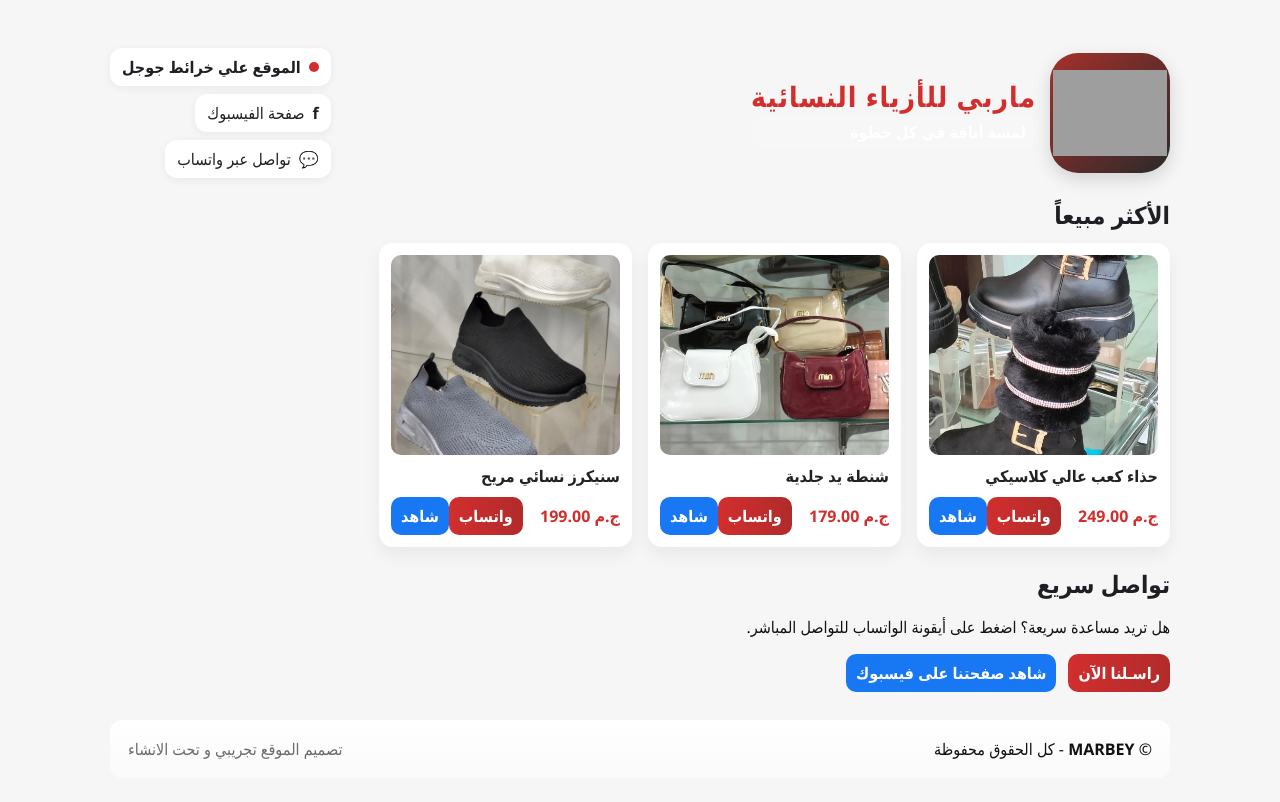
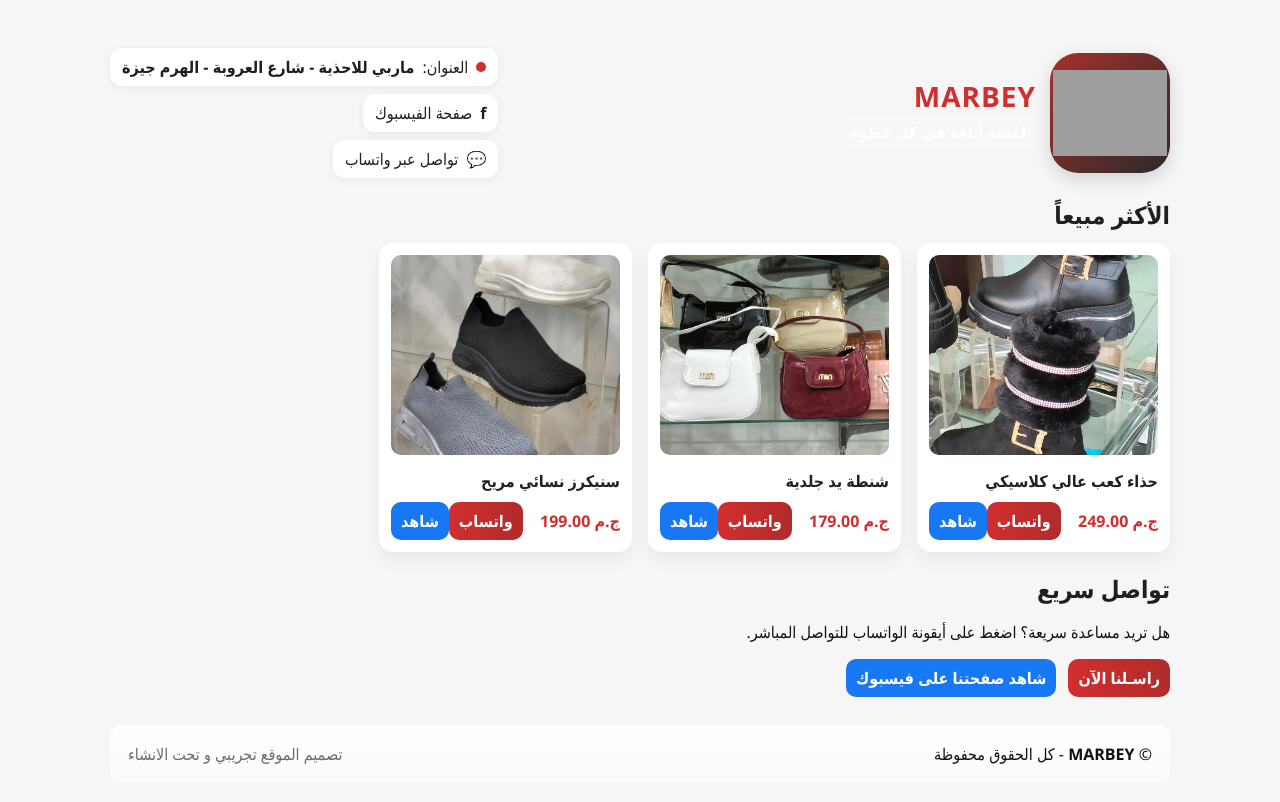
Before and after one commit to XincniX/marbey, a plain HTML site: page index.html in a window 1280 px wide. Drawn offline with Linux system fonts and the light colour scheme; grey boxes are pictures that could not be loaded.

Commit message:
Update index.html

```diff
--- a/index.html
+++ b/index.html
@@ -38,7 +38,7 @@ WhatsApp link format: https://wa.me/COUNTRYCODEPHONENUMBER?text=Hello%20Marbey%2
   <title>Marbey - أحذية وشنط نسائية</title>
   <style>
     :root{
-      --accent:#d22e2e; /* ماربي للأزياء  red */
+      --accent:#d22e2e; /* marbey red */
       --dark:#1f1f23;
       --muted:#6b6b6b;
       --card-bg: linear-gradient(135deg,#a6302b 0%, #2a2a2a 100%);
@@ -95,19 +95,19 @@ WhatsApp link format: https://wa.me/COUNTRYCODEPHONENUMBER?text=Hello%20Marbey%2
           <img src="assets/logo-rounded.png" alt="Marbey logo" id="logoImg">
         </div>
         <div>
-          <h1>ماربي للأزياء النسائية</h1>
+          <h1>MARBEY</h1>
           <div class="tag">لمسة أناقة في كل خطوة</div>
         </div>
       </div>
 
       <div class="contacts">
         <!-- Replace placeholders below with real data -->
-        <a href="https://maps.app.goo.gl/z1z87VambAZoRRx3A" target="_blank" rel="noopener">
+        <a href="https://maps.app.goo.gl/Dq2D58roEUA5ocjSA" target="_blank" rel="noopener">
           <span class="dot"></span>
-      <strong id="addressText">ماربي - شارع العروبة الهرم - الجيزة</strong>
+          العنوان: <strong id="addressText">ADDRESS_PLACEHOLDER</strong>
         </a>
 
-        <a id="facebookLink" href="https://www.facebook.com/profile.php?id=100063641126576" target="_blank" rel="noopener">
+        <a id="facebookLink" href="FACEBOOK_URL_PLACEHOLDER" target="_blank" rel="noopener">
           <span style="font-weight:700">f</span> صفحة الفيسبوك
         </a>
 
@@ -144,7 +144,7 @@ WhatsApp link format: https://wa.me/COUNTRYCODEPHONENUMBER?text=Hello%20Marbey%2
   <script>
     /* CONFIG - replace these with your real values or update them in the HTML before publishing */
     const CONFIG = {
-      address: 'الموقع علي خرائط جوجل',
+      address: 'ماربي للاحذية - شارع العروبة - الهرم جيزة',
       facebookUrl: 'https://www.facebook.com/profile.php?id=100063641126576',
       whatsappNumber: '201005014540', // full international no (no + or leading zeros). Example Egypt: 201234567890
       whatsappPresetText: 'مرحباً ماربي! أريد معلومات عن منتج.'
@@ -181,11 +181,70 @@ WhatsApp link format: https://wa.me/COUNTRYCODEPHONENUMBER?text=Hello%20Marbey%2
     function renderProducts(products){
       const grid = document.getElementById('productsGrid');
       grid.innerHTML = '';
+
+      // create a reusable lightbox element if it doesn't exist
+      let lightbox = document.getElementById('marbey-lightbox');
+      if(!lightbox){
+        lightbox = document.createElement('div');
+        lightbox.id = 'marbey-lightbox';
+        lightbox.style.position = 'fixed';
+        lightbox.style.inset = '0';
+        lightbox.style.display = 'none';
+        lightbox.style.alignItems = 'center';
+        lightbox.style.justifyContent = 'center';
+        lightbox.style.background = 'rgba(0,0,0,0.6)';
+        lightbox.style.zIndex = '9999';
+        lightbox.innerHTML = `
+          <div id="marbey-lightbox-inner" style="max-width:90%;max-height:90%;padding:12px;border-radius:10px;">
+            <img id="marbey-lightbox-img" src="" alt="" style="max-width:100%;max-height:100%;display:block;border-radius:8px;box-shadow:0 8px 24px rgba(0,0,0,0.6)">
+            <button id="marbey-lightbox-close" style="position:absolute;top:18px;right:22px;background:transparent;border:0;font-size:32px;color:#fff;cursor:pointer">&times;</button>
+          </div>
+        `;
+        document.body.appendChild(lightbox);
+
+        // close handlers
+        lightbox.addEventListener('click', (e)=>{
+          if(e.target.id === 'marbey-lightbox' || e.target.id === 'marbey-lightbox-close'){
+            lightbox.style.display = 'none';
+            document.getElementById('marbey-lightbox-img').src = '';
+          }
+        });
+        window.addEventListener('keydown', (e)=>{
+          if(e.key === 'Escape'){
+            lightbox.style.display = 'none';
+            const lbimg = document.getElementById('marbey-lightbox-img'); if(lbimg) lbimg.src='';
+          }
+        });
+      }
+
       // sort: highlights first then by name
       products.sort((a,b)=> (b.highlight - a.highlight) || a.name.localeCompare(b.name));
       for(const p of products){
         const card = document.createElement('div'); card.className='card';
+
+        // Clickable full-size image (wrap in <a> to allow right-click -> open image in new tab)
+        const imgLink = document.createElement('a');
+        imgLink.href = p.image || 'assets/placeholder.png';
+        imgLink.target = "_blank";
+        imgLink.rel = "noopener";
+        imgLink.style.display = 'block';
+
         const img = document.createElement('img'); img.alt = p.name; img.src = p.image || 'assets/placeholder.png';
+        img.style.cursor = 'zoom-in';
+        imgLink.appendChild(img);
+
+        // open in lightbox on click (prevent default so user stays on site)
+        img.addEventListener('click', (ev)=>{
+          ev.preventDefault();
+          const lb = document.getElementById('marbey-lightbox');
+          const lbimg = document.getElementById('marbey-lightbox-img');
+          if(lb && lbimg){
+            lbimg.src = p.image || 'assets/placeholder.png';
+            lbimg.alt = p.name;
+            lb.style.display = 'flex';
+          }
+        });
+
         const name = document.createElement('div'); name.className='name'; name.textContent = p.name;
         const meta = document.createElement('div'); meta.className='meta';
         const price = document.createElement('div'); price.className='price'; price.textContent = `${p.currency||'SAR'} ${Number(p.price).toFixed(2)}`;
@@ -198,7 +257,7 @@ WhatsApp link format: https://wa.me/COUNTRYCODEPHONENUMBER?text=Hello%20Marbey%2
         actions.appendChild(wa); actions.appendChild(fb);
 
         meta.appendChild(price); meta.appendChild(actions);
-        card.appendChild(img); card.appendChild(name); card.appendChild(meta);
+        card.appendChild(imgLink); card.appendChild(name); card.appendChild(meta);
         grid.appendChild(card);
       }
     }
```
